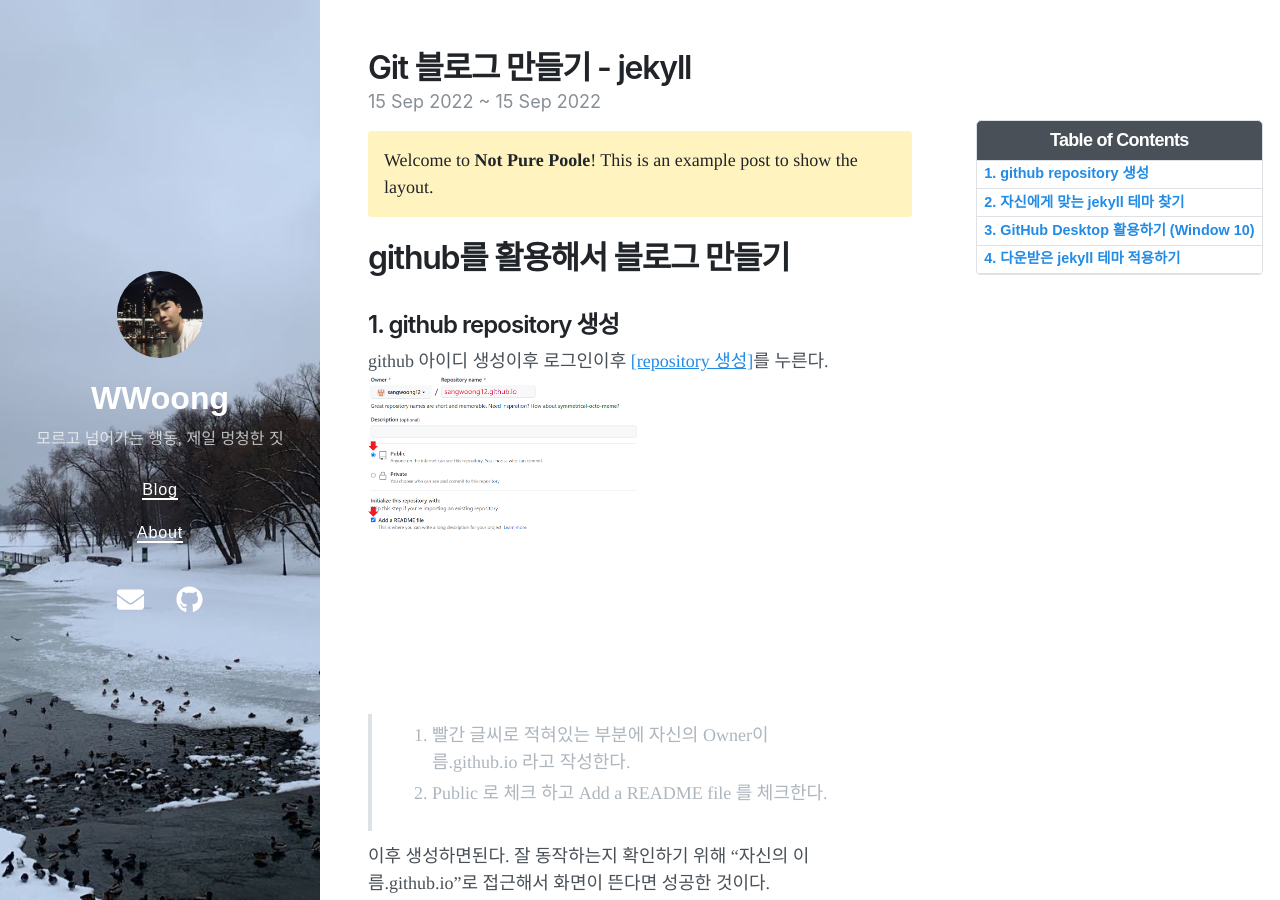
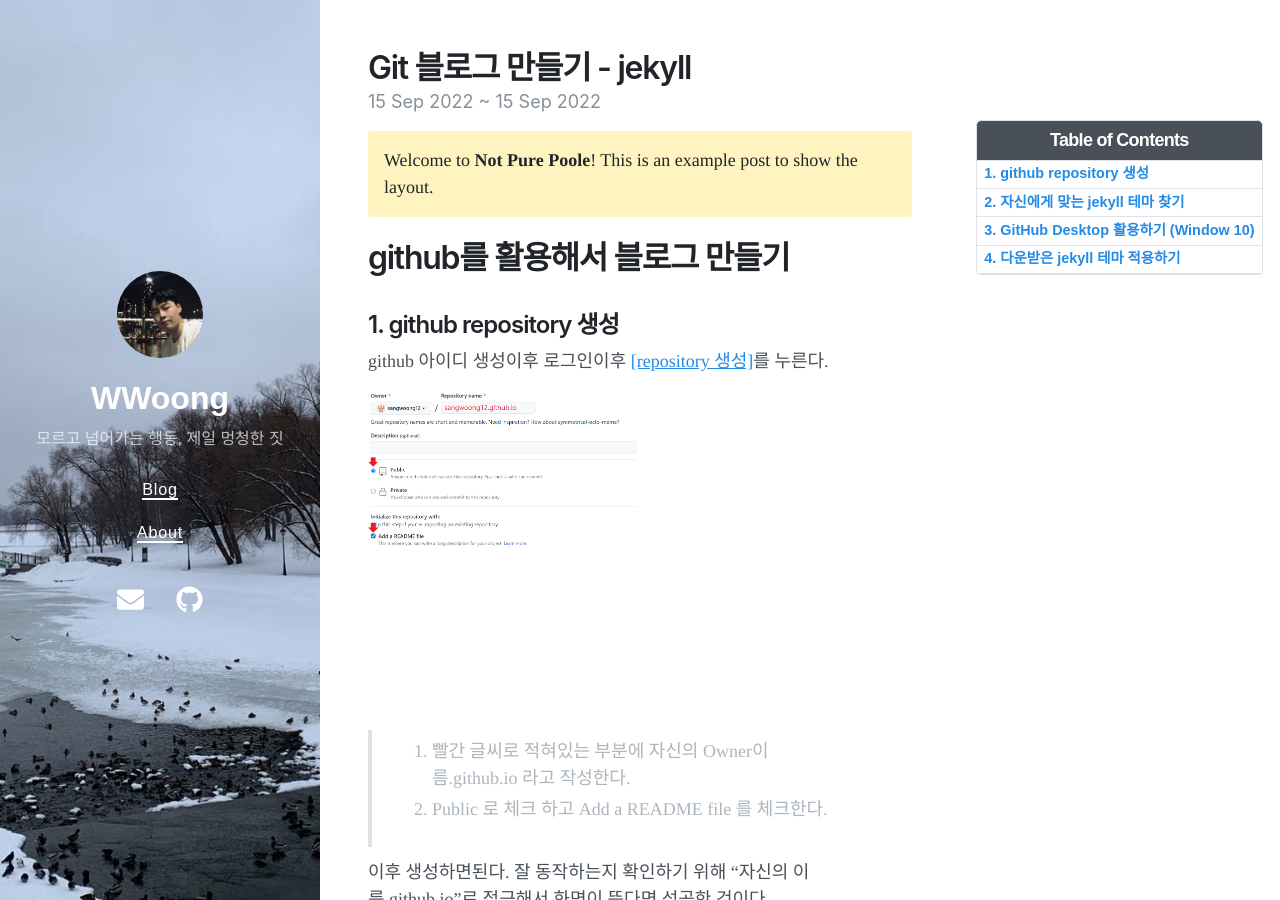
Before and after one commit to sangwoong12/sangwoong12.github.io, a Jekyll site: the page built from _posts/2022-09-15-first-make-blog.md, in a window 1280 px wide and 900 px high. Built offline with Jekyll 4.4.1, drawn with Linux system fonts in a browser that asks for light colours; nearby versions of some CDN libraries.

Commit message:
Update 2022-09-15-first-make-blog.md

```diff
--- a/_posts/2022-09-15-first-make-blog.md
+++ b/_posts/2022-09-15-first-make-blog.md
@@ -14,7 +14,9 @@ Welcome to **Not Pure Poole**! This is an example post to show the layout.
 ## 1. github repository 생성
 
 github 아이디 생성이후 로그인이후 <a href="github.com/new">[repository 생성]</a>를 누른다.
+
 <img src="/images/first-make-blog/1.png" width="50%" height="50%">
+
 > 1. 빨간 글씨로 적혀있는 부분에 자신의 Owner이름.github.io 라고 작성한다.
 > 2. Public 로 체크 하고 Add a README file 를 체크한다.
 
@@ -25,7 +27,7 @@ github 아이디 생성이후 로그인이후 <a href="github.com/new">[reposito
 <a href="http://jekyll-themes.com/free/">http://jekyll-themes.com/free/</a>에서 찾아보는 것을 추천한다. 여러가지가 존재하고 demo를 통해 동작방식을 확인할 수 있다.
 
 필자는 <a href="https://jekyll-themes.com/not-pure-poole/">https://jekyll-themes.com/not-pure-poole/</a>를 사용했다.
-<img src="/images/first-make-blog/1.png" width="50%" height="50%">
+<img src="/images/first-make-blog/2.png" width="50%" height="50%">
 
 > 1. 사진에 보이는 DOWNLOAD 를 눌려 다운로드 한다.
 
```
